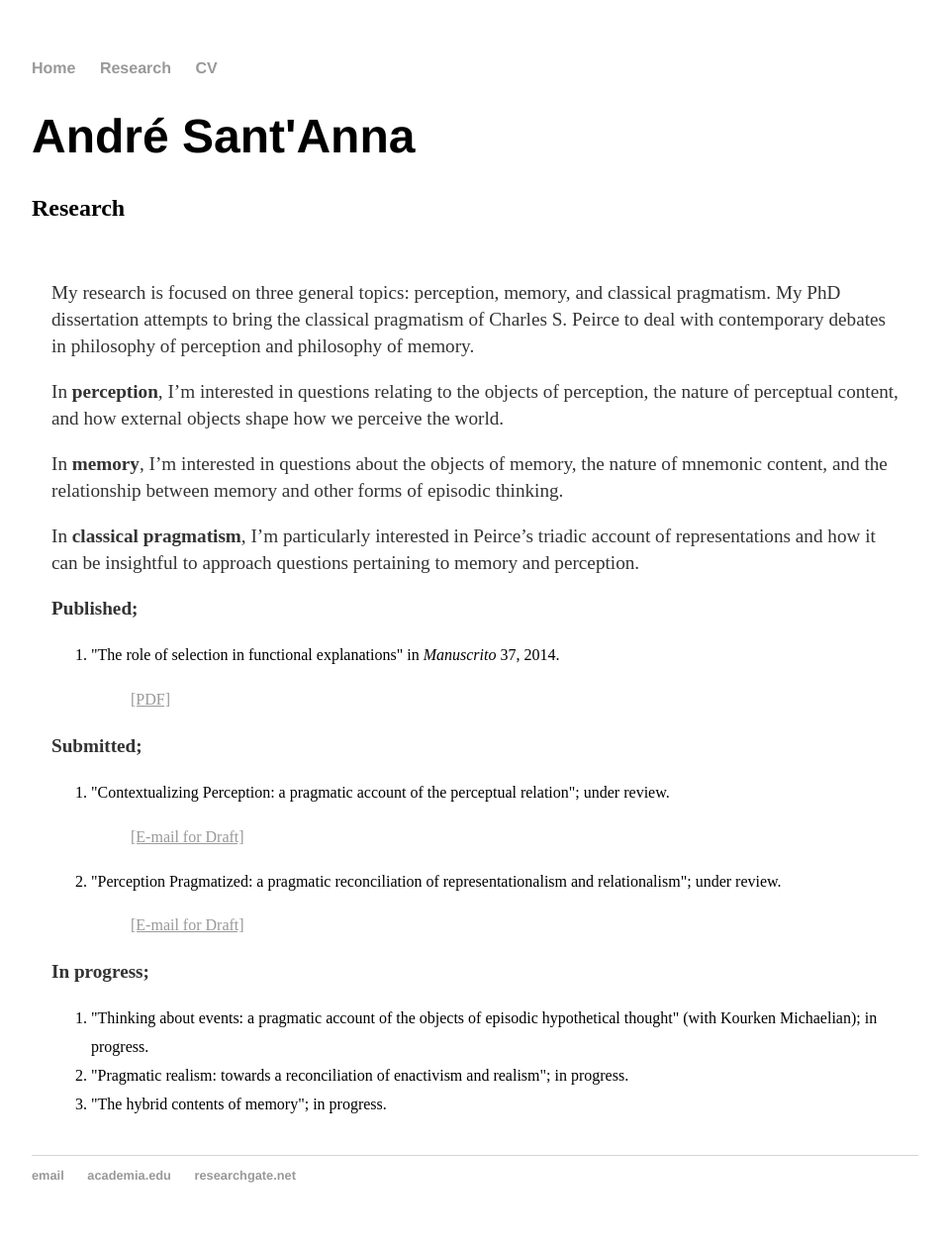
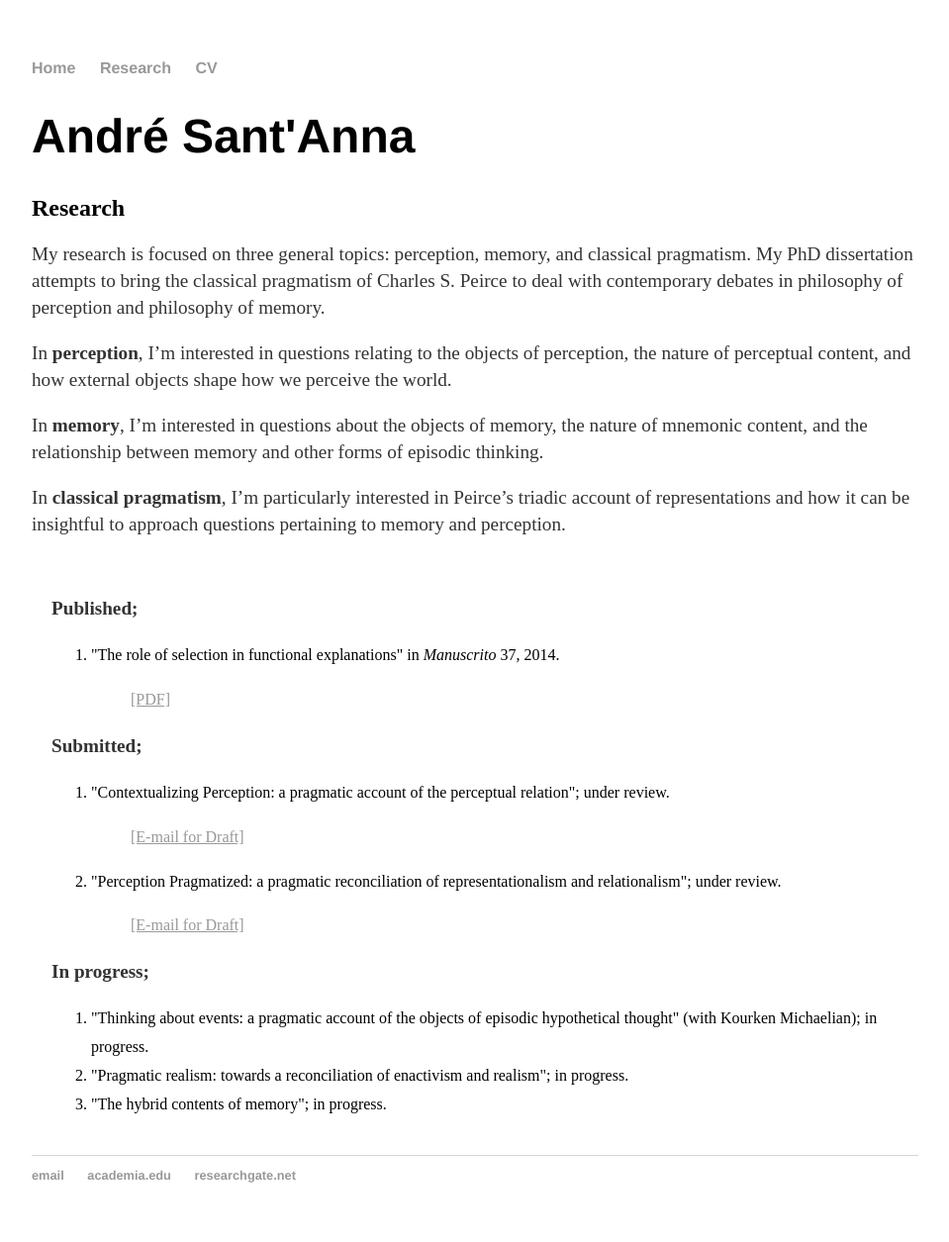
Before and after one commit to andresantanna/andresantanna.github.io, a Jekyll site: the page built from research.html, in a window 1280 px wide. Shown: the whole page at 99% size, without its empty margins (160-1119 px from the left). Built offline with Jekyll 4.4.1, drawn with Linux system fonts in a browser that asks for light colours.

Commit message:
Update research.html

```diff
--- a/research.html
+++ b/research.html
@@ -5,7 +5,7 @@ title: André Sant'Anna - Research
 <div class="blurb">
 	<h1>André Sant'Anna</h1>
   <h2>Research</h2>
-<div style="background-color:white;color:black;padding:20px;line-height:1.8em">
+
 <p>My research is focused on three general topics: perception, memory, and classical pragmatism. My PhD dissertation attempts to bring the classical pragmatism of Charles S. Peirce to deal with contemporary debates in philosophy of perception and philosophy of memory.</p>
 
 	<p>In <b>perception</b>, I’m interested in questions relating to the objects of perception, the nature of perceptual content, and how external objects shape how we perceive the world.
@@ -14,7 +14,7 @@ title: André Sant'Anna - Research
 
 	<p>In <b>classical pragmatism</b>, I’m particularly interested in Peirce’s triadic account of representations and how it can be insightful to approach questions pertaining to memory and perception.
 
-
+<div style="background-color:white;color:black;padding:20px;line-height:1.8em">
 <p><b>Published;</b><br>
 
 
```
